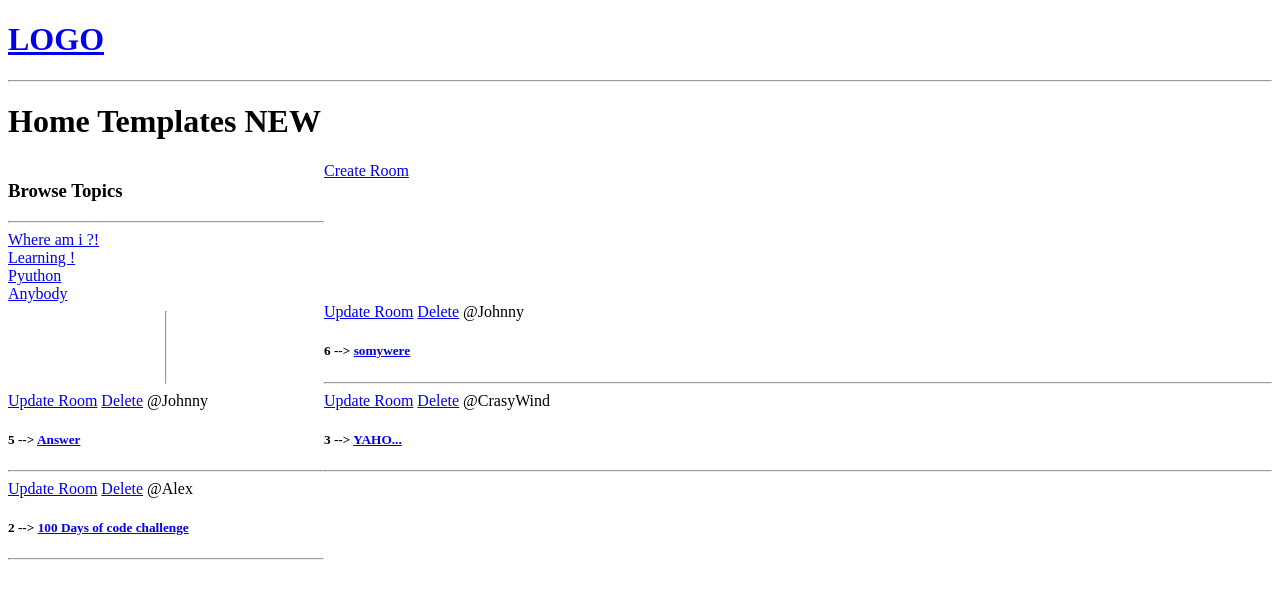
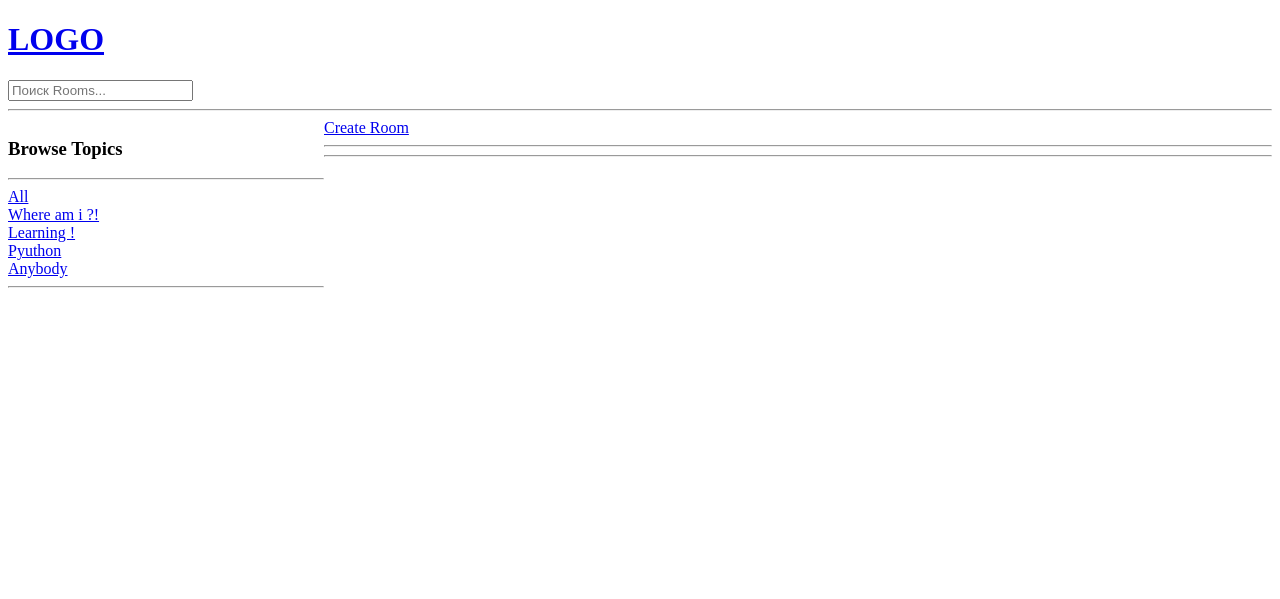
Before and after one commit to Horizon-event/Dj_2, a Django app: a page that uses templates/navbar.html in a window 1280 px wide. Shown: the top 599 px of the page. Run offline with Django 3.2, Linux system fonts and the light colour scheme; data comes from the database, SQL or seed files in the repository; both versions use the stored data as it was after the commit.

Commit message:
Плановое обновление в связи с обучением.

```diff
--- a/Base/templates/Base/home.html
+++ b/Base/templates/Base/home.html
@@ -9,29 +9,35 @@
     }
 </style>
 
-<h1>Home Templates NEW</h1>
-
 <div class="home-container">
     <div>
         <h3>Browse Topics</h3>
         <hr>
+        <div>
+            <a href="{% url 'home' %}">All</a>
+        </div>
         {% for topic in topics %}
         <div>
-                <a href="{% url 'home'%}?q={{topic.name}}">{{ topic.name }}</a>
+            <a href="{% url 'home' %}?q={{ topic.name }}">{{ topic.name }}</a>
         </div>
-        {% endfor %}
+        {% endfor%}
+        <hr>
     </div>
+    <div>
         <a href="{% url 'create-room' %}">Create Room</a>
         <hr>
-    {% for room in rooms%}
+        <div>{% for room in rooms%}
             <div>
                 <a href="{% url 'update-room' room.id %}">Update Room</a>
                 <a href="{% url 'delete-room' room.id %}">Delete</a>
                 <span>@{{ room.host.username }}</span>
                 <h5>{{ room.id }} --> <a href="{% url 'room' room.id %}">{{room.name}}</a></h5>
+                {% endfor%}
                 <hr>
             </div>
-    {% endfor%}
+        </div>
+    </div>
+
 </div>
 
 {% endblock content%}
--- a/Base/views.py
+++ b/Base/views.py
@@ -13,7 +13,10 @@
 
 
 def home(request):
-    rooms = Room.objects.all()
+    q = request.GET.get('q') if request.GET.get('q') != None else ''
+
+    rooms = Room.objects.filter(
+        topic__name__icontains=q)  # фильтруются сообщения по темам, если нет конкретной темы, выводится все
     topics = Topic.objects.all()
 
     context = {'rooms': rooms, 'topics': topics}
--- a/templates/navbar.html
+++ b/templates/navbar.html
@@ -3,4 +3,9 @@
         LOGO
     </h1>
 </a>
+
+<form method="GET" action="{% url 'home' %}">
+    <input type="text" name="q" placeholder="Поиск Rooms..."/>
+
+</form>
 <hr>
```
Also changed, not shown: db.sqlite3. Lines whose indentation alone changed are shown as unchanged.
